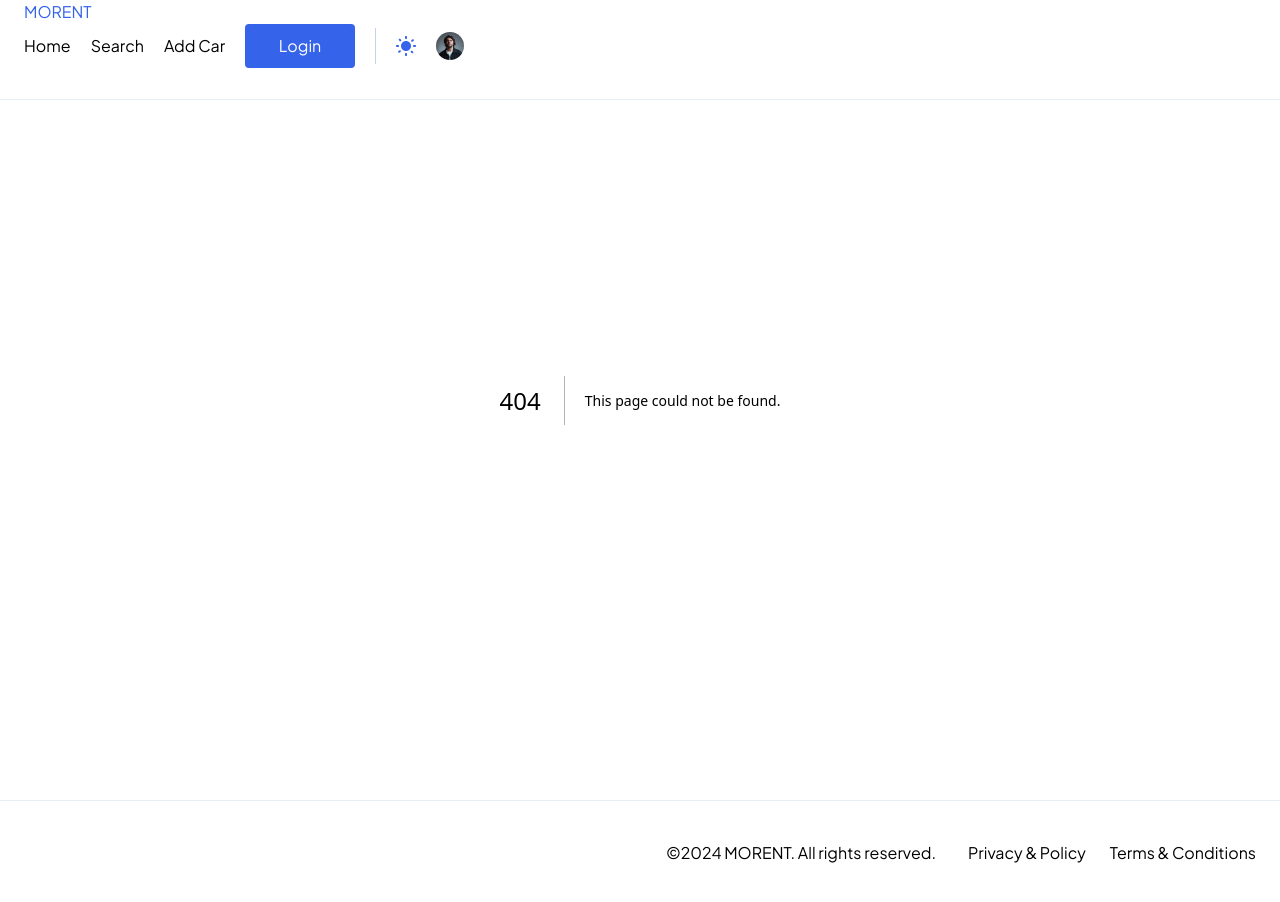
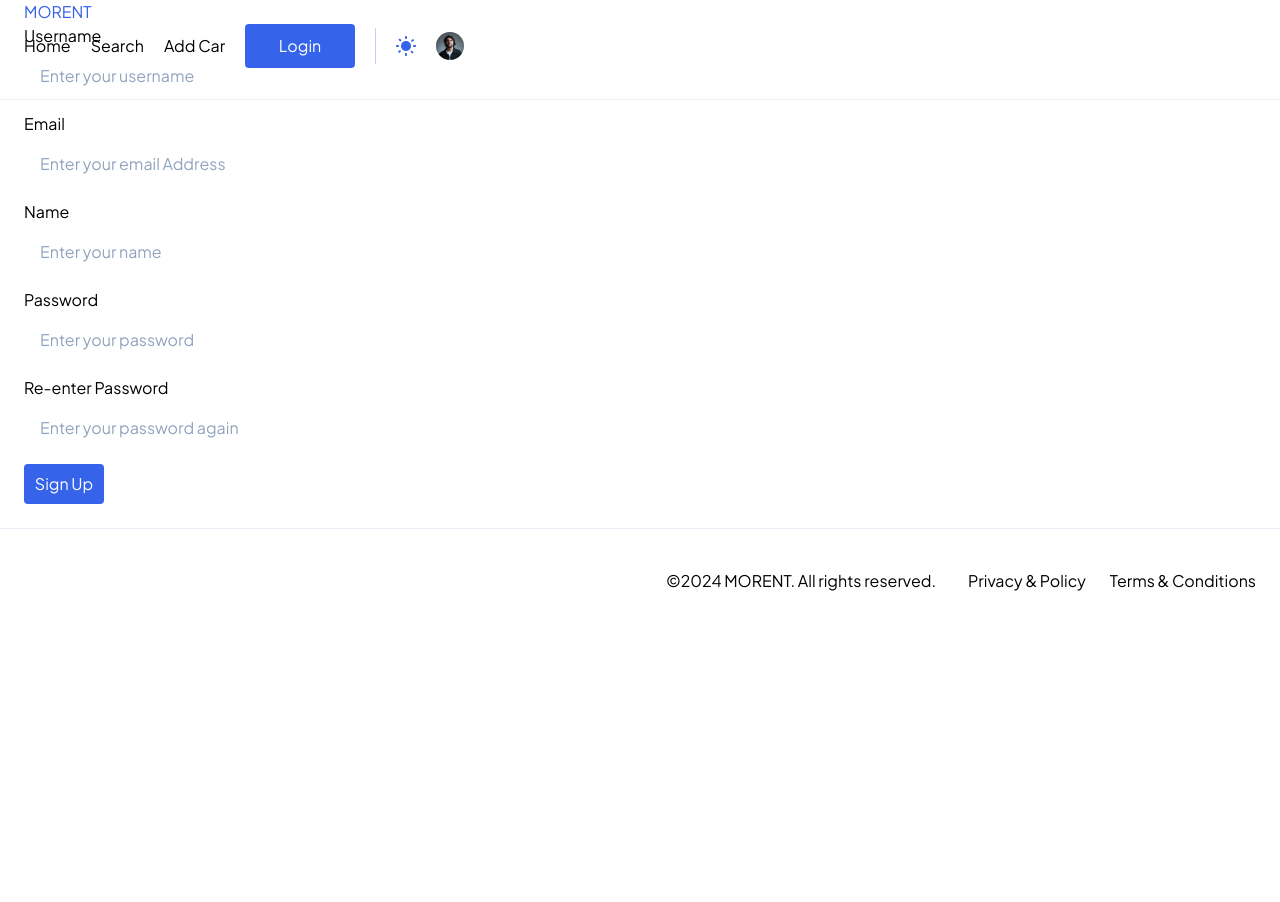
Before and after one commit to GlenMac90/rent-wheels, a Next.js app: page /sign-in in a window 1280 px wide. Before the commit this address had no page. Shown: the top 902 px of the page. After the commit the page ends 800 px from the top, so only its background shows below. Built offline with nearby package versions, Linux system fonts and the light colour scheme.

Commit message:
first new commit

```diff
--- /dev/null
+++ b/app/sign-in/page.tsx
@@ -0,0 +1,11 @@
+import SignInForm from "@/components/form/SignInForm";
+
+const SignIn = () => {
+  return (
+    <div className="page-styles">
+      <SignInForm />
+    </div>
+  );
+};
+
+export default SignIn;
--- /dev/null
+++ b/components/form/SignInForm.tsx
@@ -0,0 +1,138 @@
+"use client";
+
+import { useState, ChangeEvent } from "react";
+import { SubmitHandler, useForm } from "react-hook-form";
+import { zodResolver } from "@hookform/resolvers/zod";
+
+import { SignUpFormFields, signUpFormSchema } from "@/schemas";
+import Button from "../Button";
+
+const SignInForm = () => {
+  const [secondPassword, setSecondPassword] = useState("");
+  const [passwordsMatch, setPasswordsMatch] = useState(true);
+  const {
+    register,
+    handleSubmit,
+    watch,
+    formState: { errors },
+  } = useForm<SignUpFormFields>({
+    resolver: zodResolver(signUpFormSchema),
+  });
+
+  const formValues = watch();
+
+  const onSubmit: SubmitHandler<SignUpFormFields> = (data) => {
+    if (data.password === secondPassword) {
+      console.log("success");
+    } else {
+      setPasswordsMatch(false);
+      console.log("failure");
+    }
+  };
+
+  const handlePasswordChange = (e: ChangeEvent<HTMLInputElement>) => {
+    setPasswordsMatch(true);
+    setSecondPassword(e.target.value);
+  };
+
+  return (
+    <form
+      className="bg-white_gray-850 flex w-full max-w-80 flex-col gap-4 rounded-ten p-6"
+      onSubmit={handleSubmit(onSubmit)}
+    >
+      <div className="flex flex-col gap-2">
+        <label className="semibold-14 md:semibold-16 text-gray-900_white">
+          Username
+        </label>
+        <div className="bg-white-200_gray-800 rounded-ten px-4 py-2">
+          <input
+            {...register("username")}
+            autoComplete="off"
+            type="text"
+            className="bg-white-200_gray-800 flex w-full text-gray-400 outline-none"
+            value={formValues.username}
+            placeholder="Enter your username"
+          />
+        </div>
+        {errors.username && (
+          <span className="text-red-500">{errors.username.message}</span>
+        )}
+      </div>
+      <div className="flex flex-col gap-2">
+        <label className="semibold-14 md:semibold-16 text-gray-900_white">
+          Email
+        </label>
+        <div className="bg-white-200_gray-800 rounded-ten px-4 py-2">
+          <input
+            {...register("email")}
+            autoComplete="off"
+            type="email"
+            className="bg-white-200_gray-800 flex w-full text-gray-400 outline-none"
+            value={formValues.email}
+            placeholder="Enter your email Address"
+          />
+        </div>
+        {errors.email && (
+          <span className="text-red-500">{errors.email.message}</span>
+        )}
+      </div>
+      <div className="flex flex-col gap-2">
+        <label className="semibold-14 md:semibold-16 text-gray-900_white">
+          Name
+        </label>
+        <div className="bg-white-200_gray-800 rounded-ten px-4 py-2">
+          <input
+            {...register("name")}
+            autoComplete="off"
+            type="text"
+            className="bg-white-200_gray-800 flex w-full text-gray-400 outline-none"
+            value={formValues.name}
+            placeholder="Enter your name"
+          />
+        </div>
+        {errors.name && (
+          <span className="text-red-500">{errors.name.message}</span>
+        )}
+      </div>
+      <div className="flex flex-col gap-2">
+        <label className="semibold-14 md:semibold-16 text-gray-900_white">
+          Password
+        </label>
+        <div className="bg-white-200_gray-800 rounded-ten px-4 py-2">
+          <input
+            {...register("password")}
+            autoComplete="off"
+            type="password"
+            className="bg-white-200_gray-800 flex w-full text-gray-400 outline-none"
+            placeholder="Enter your password"
+          />
+        </div>
+        {errors.password && (
+          <span className="text-red-500">{errors.password.message}</span>
+        )}
+      </div>
+      <div className="flex flex-col gap-2">
+        <label className="semibold-14 md:semibold-16 text-gray-900_white">
+          Re-enter Password
+        </label>
+        <div className="bg-white-200_gray-800 rounded-ten px-4 py-2">
+          <input
+            autoComplete="off"
+            type="password"
+            className="bg-white-200_gray-800 flex w-full text-gray-400 outline-none"
+            placeholder="Enter your password again"
+            onChange={handlePasswordChange}
+          />
+        </div>
+        {!passwordsMatch && (
+          <span className="text-red-500">The passwords do not match</span>
+        )}
+      </div>
+      <Button height="h-10" width="w-20" submit>
+        Sign Up
+      </Button>
+    </form>
+  );
+};
+
+export default SignInForm;
--- a/components/profile/ProfileBannerEditButton.tsx
+++ b/components/profile/ProfileBannerEditButton.tsx
@@ -19,7 +19,7 @@ const ProfileBannerEditButton = () => {
     e.stopPropagation();
   };
 
-  const onDrop = useCallback((acceptedFiles) => {
+  const onDrop = useCallback((acceptedFiles: any) => {
     console.log(acceptedFiles);
   }, []);
   const { getRootProps, getInputProps, isDragActive } = useDropzone({ onDrop });
--- a/package.json
+++ b/package.json
@@ -5,7 +5,7 @@
   "scripts": {
     "dev": "next dev",
     "build": "next build",
-    "start": "next start",
+    "start": "node express/index",
     "lint": "next lint"
   },
   "dependencies": {
@@ -24,6 +24,8 @@
     "eslint-config-standard": "^17.1.0",
     "eslint-plugin-tailwindcss": "^3.14.1",
     "lucide-react": "^0.321.0",
+    "mongodb": "^6.3.0",
+    "mongoose": "^8.1.3",
     "next": "14.1.0",
     "prettier": "^3.2.4",
     "react": "^18",
--- a/schemas/index.ts
+++ b/schemas/index.ts
@@ -50,3 +50,12 @@ export const profileFormSchema = z.object({
 });
 
 export type ProfileFormFields = z.infer<typeof profileFormSchema>;
+
+export const signUpFormSchema = z.object({
+  username: z.string().min(5, { message: "Username is required" }).max(20),
+  email: z.string().email({ message: "Invalid email" }),
+  password: z.string().min(8, { message: "Password must be 8 characters" }),
+  name: z.string().min(1, { message: "Name is required" }),
+});
+
+export type SignUpFormFields = z.infer<typeof signUpFormSchema>;
```
Also changed, not shown: lib/models/car.model.ts (added, +23 -0 lines), lib/models/user.model.ts (added, +27 -0 lines), lib/mongoose.ts (added, +23 -0 lines), 1 other file (tests, documents, lock files or other folders).
